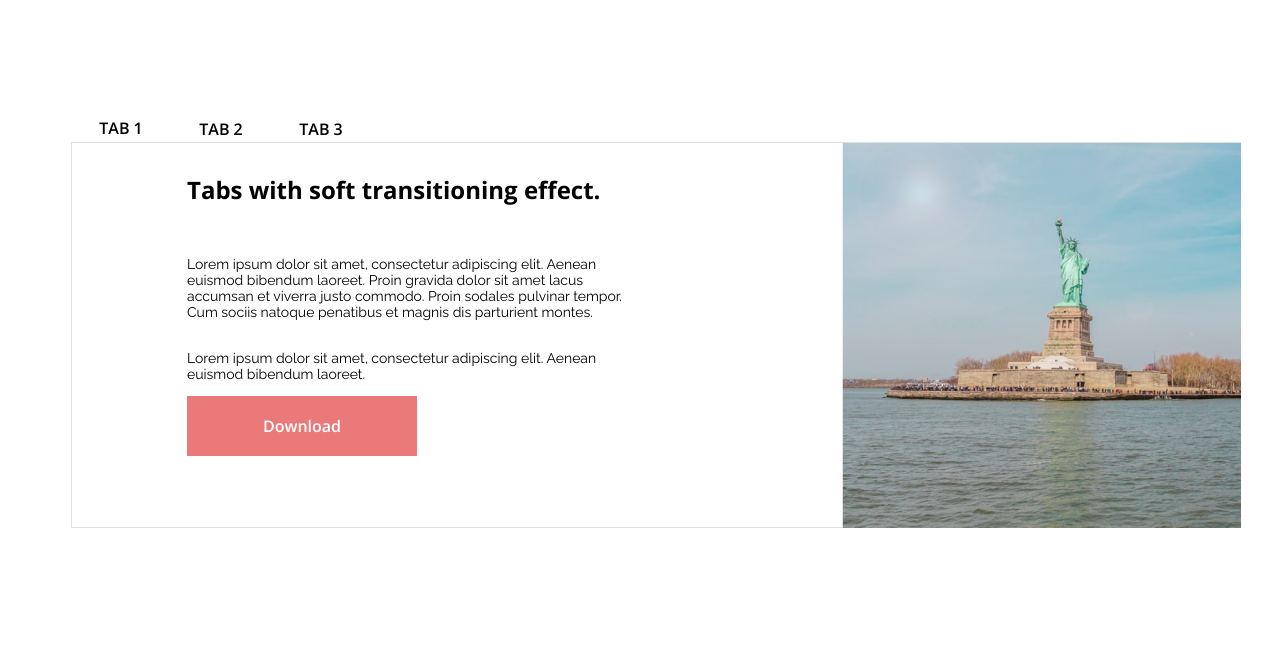
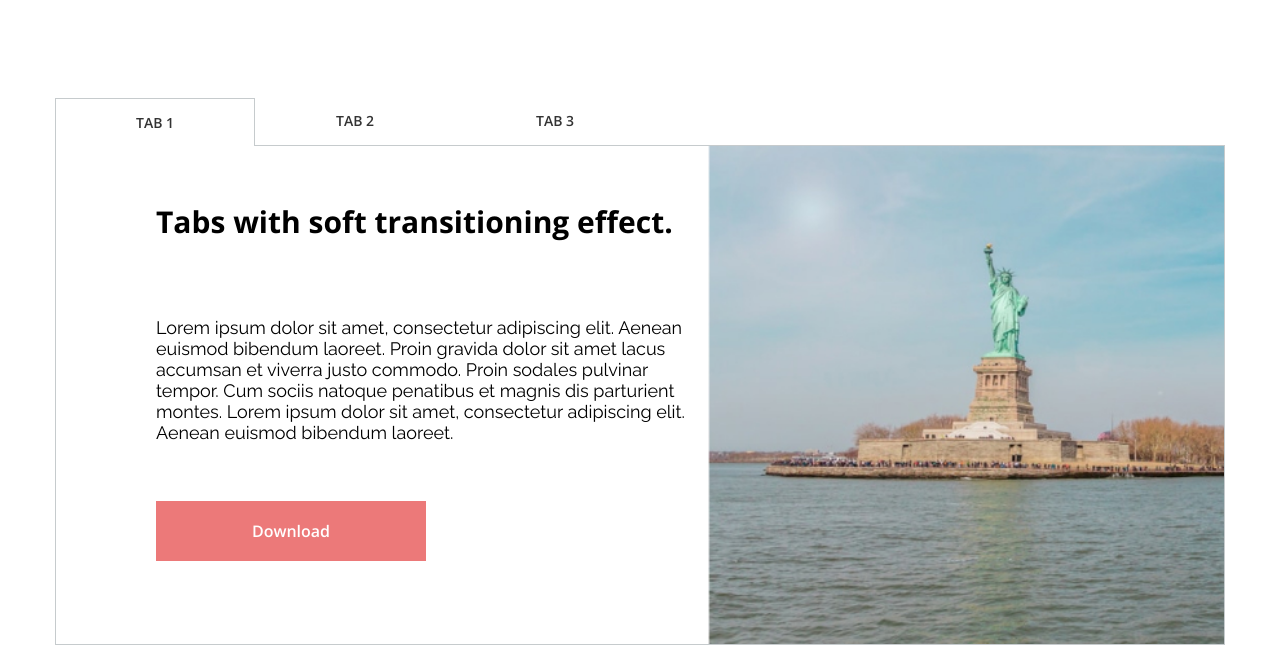
Before and after one commit to BardashevichZhenya/AXED, a plain HTML site: page index.html in a window 1280 px wide. Shown: the part 1242-1891 px from the top of the page. Drawn offline with nearby package versions, Linux system fonts and the light colour scheme.

Commit message:
new tabs

```diff
--- a/assets/styles/main.css
+++ b/assets/styles/main.css
@@ -317,136 +317,70 @@ background: rgba(0, 0, 0, 0.5);
 
 /* tabs */
 
-.container
+.tabs__container
 {
     width: 1200px;
-    height: 525px;
-    padding: 0 15px;
+    padding: 100px 15px;
     margin: 0 auto;
 }
 
-.tabs
-{
-    font-size: 0;
-    max-width: 350px;
-    padding: 16px;
-    margin-top: 100px;
+.tabs__list{
+    display: flex;
+    position: relative;
 }
 
-.tabs__btn{
-    padding: 0 20px;
+.tabs__items{
+    width: 200px;
+    border-bottom: none;
+    position: relative;
+    z-index: 2;
 }
 
-.tabs>input[type="radio"] {
-    display: none;
+.tabs__items--active, .tabs__items:hover{
+    top: 1px;
+    border-left: 1px solid #C6CBCD;
+    border-top: 1px solid #C6CBCD;
+    border-right: 1px solid #C6CBCD;
 }
 
-.tabs>div
-{
-    display: none;
-    border: 1px solid #e0e0e0;
-    padding: 10px 15px;
-    font-size: 16px;
+.tabs__item{
+    text-align: center;
+    font-family: 'Open Sans', sans-serif;
+    font-weight: 400;
+    font-size: 14px;
+    line-height: 19px;
+    color: #333333;
 }
 
-
-#tab-btn-1:checked~#content-1,
-#tab-btn-2:checked~#content-2,
-#tab-btn-3:checked~#content-3
-{
-    display: block;
+.tabs__content{
+    display: flex;
+    border: 1px solid #C6CBCD;
+    width: 1170px;
+    height: 500px;
 
 }
 
-.tabs>label
-{
-    display: inline-block;
-    text-align: center;
-    vertical-align: middle;
-    user-select: none;
-    background-color: none;
-    border: 1px solid #e0e0e0;
-    padding: 2px 8px;
-    font-family: 'Open Sans', sans-serif;
-    font-weight: 400;
-    text-transform: uppercase;
-    font-size: 16px;
-    line-height: 1.5;
-    transition: color 0.15s ease-in-out, background-color 0.15s ease-in-out;
-    cursor: pointer;
-    position: relative;
-    top: 1px;
-    width: 100px;
-    border: none
+.tabs-content__section{
+    padding-left: 100px;
 }
 
-.tabs>label:not(:first-of-type)
-{
-    border-left: none;
+.tabs-content-section__title{
+    font-family: 'Open Sans', sans-serif;
+    font-weight: 700;
+    font-size: 30px;
+    line-height: 41px;
+    padding-top: 30px;
 }
 
-.tabs>input[type="radio"]:checked+label
-{
-    background-color: #fff;
-    border-bottom: 1px solid #fff;
-
+.tabs-content-section__discr{
+    font-family: 'Raleway', sans-serif;
+    font-weight: 400;
+    font-size: 18px;
+    line-height: 21px;
+    padding-top: 50px;
+    font-style: normal;
 }
 
-#content-1
-{
-width: 1170px;
-height: 386px;
-position: relative;
-}
-
-.content-section__title
-{
-font-family: 'Open Sans', sans-serif;
-font-family: 'Open Sans';
-font-style: normal;
-font-weight: 700;
-padding-left: 100px;
-font-size: 24px;
-line-height: 33px;
-display: flex;
-align-items: center;
-}
-
-.content-section__discr
-{
-width: 550px;
-padding-left: 100px;
-margin-top: 50px;
-height: 80px;
-font-family: 'Raleway', sans-serif;
-font-style: normal;
-font-weight: 400;
-font-size: 14px;
-line-height: 16px;
-align-items: center;
-position: relative;
-}
-.content-section__discr2
-{
-width: 550px;
-padding-left: 100px;
-font-family: 'Raleway', sans-serif;
-font-style: normal;
-font-weight: 400;
-font-size: 14px;
-line-height: 16px;
-align-items: center;
-position: relative;
-}
-
-.content__image
-{
-    position: absolute;
-    left: 770px;
-    top: 0px;;
-
-
-}
 
 .button
 {
@@ -454,14 +388,14 @@ position: relative;
     font-weight: 600;
     color: #FFFFFF;
     position: relative;
-    width: 230px;
+    width: 270px;
     height: 60px;
     border: none;
     background-color: #EC7979;
-    margin-left: 100px;
     transition: background-color .2s ease-in-out ;
     will-change: background-color ;
     will-change: box-shadow ;
+    margin-top: 40px;
 }
 
 
@@ -475,6 +409,14 @@ position: relative;
 {
     box-shadow: inset 0px 0px 10px #AB4949;
     background-color: #EC7979;
+}
+
+.tabs-content-section__image{
+    height: 100%;
+}
+
+.content__image{
+    height: 100%;
 }
 
 /* about-us */
@@ -1154,13 +1096,6 @@ z-index: 1;
     margin-right: 60px;
 }
 
-.media__icon-img{
-
-}
-
-.media__icon-img{
-
-}
 
 .axure__themes{
     text-align: center;
--- a/index.html
+++ b/index.html
@@ -101,39 +101,37 @@
         </div>
     </section>
     <section class="tabs-section">
-        <div  class="container">
-            <div class="tabs">
-                <input type="radio" name="tab-btn" id="tab-btn-1" value="" checked>
-                <label for="tab-btn-1"> tab 1</label>
-                <input type="radio" name="tab-btn" id="tab-btn-2" value="">
-                <label for="tab-btn-2"> tab 2</label>
-                <input type="radio" name="tab-btn" id="tab-btn-3" value="">
-                <label for="tab-btn-3"> tab 3</label>
-
-                <div id="content-1">
-                    <div class="content-section">
-                        <h2 class="content-section__title">Tabs with soft transitioning effect.</h2>
-                            <p class="content-section__discr">
+        <div  class="tabs__container">
+            <div class="tabs__list">
+                <div class="tabs__items tabs__items--active">
+                    <p class="tabs__item">TAB 1</p>
+                </div>
+                <div class="tabs__items">
+                    <p class="tabs__item">TAB 2</p>
+                </div>
+                <div class="tabs__items">
+                    <p class="tabs__item">TAB 3</p>
+                </div>
+            </div>
+                <div class="tabs__content">
+                    <div class="tabs-content__section">
+                        <h2 class="tabs-content-section__title">Tabs with soft transitioning effect.</h2>
+                            <p class="tabs-content-section__discr">
                                 Lorem ipsum dolor sit amet, consectetur adipiscing elit. Aenean euismod
                                 bibendum laoreet. Proin gravida dolor sit amet lacus accumsan et viverra
                                 justo commodo. Proin sodales pulvinar tempor. Cum sociis natoque
                                 penatibus et magnis dis parturient montes.
-                            </p>
-                            <p class="content-section__discr2">
+
                                 Lorem ipsum dolor sit amet, consectetur adipiscing elit. Aenean euismod
                                 bibendum laoreet.
                             </p>
                         <button class="button">Download</button>
+                    </div>
+                    <div class="tabs-content-section__image">
                         <img class="content__image" src="./assets/images/TabsImage.jpg" alt="Statue of Liberty Image">
                     </div>
                 </div>
-                <div id="content-2">
-                Содержимое 2...
-                </div>
-                <div id="content-3">
-                Содержимое 3...
-                </div>
-            </div>
+
         </div>
     </section>
 
```
